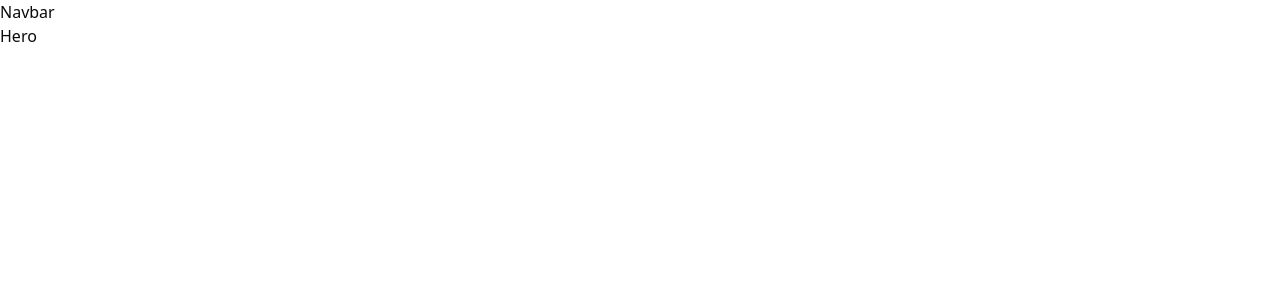
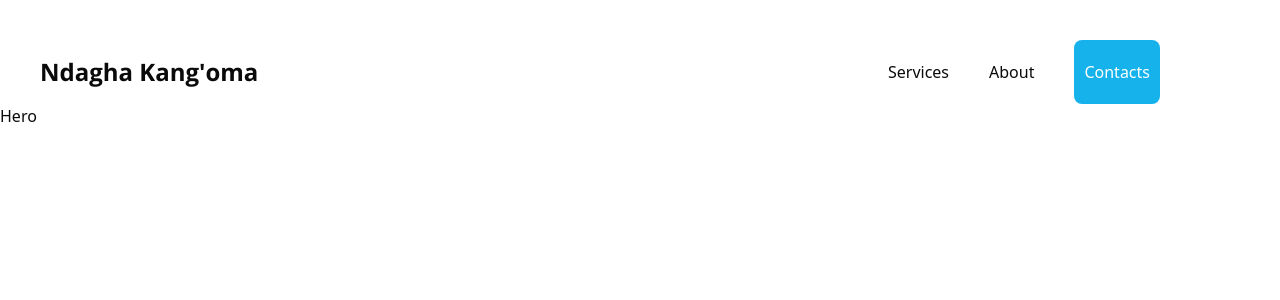
Before and after one commit to therealndagha/portifolio-website, a React (Vite) app: page / in a window 1280 px wide. Shown: the top 300 px of the page. Built offline with nearby package versions, Linux system fonts and the light colour scheme.

Commit message:
Add initial responsive navbar code

```diff
--- a/package.json
+++ b/package.json
@@ -18,6 +18,7 @@
     "lucide-react": "^0.511.0",
     "react": "^19.1.0",
     "react-dom": "^19.1.0",
+    "react-icons": "^5.5.0",
     "react-router-dom": "^7.6.1",
     "tailwind-merge": "^3.3.0",
     "tailwindcss": "^4.1.8"
--- a/src/Components/Navbar.tsx
+++ b/src/Components/Navbar.tsx
@@ -1,8 +1,46 @@
-
+import { navLinks } from "@/utilities/NavLinks";
+import { Sheet, SheetContent, SheetDescription, SheetHeader, SheetTitle, SheetTrigger } from "./ui/sheet";
+import { FaBars } from "react-icons/fa";
 const Navbar = () =>{
     return (
-        <nav className="">
-              Navbar
+        <nav className="flex flex-row items-center justify-between space-x-20 mt-10 mr-10 ml-10">
+            <div>
+                <h3 className="logo">Ndagha Kang'oma</h3>
+            </div>
+            <div className="hidden md:block">
+                 <div className="flex flex-row items-center justify-center space-x-10">
+                        {
+                    navLinks.map((singleNavLink)=> (
+                        <div key={singleNavLink.title}>
+                              {
+                                singleNavLink.title === 'Contacts' ? <button  className="bg-some-blue-shade text-white py-5 px-2.5 rounded-md hover:outline-2 hover:outline-some-lighter-blue-shade hover:bg-blue-400 hover:ring-blue-950"><a href={singleNavLink.href}>{singleNavLink.title}</a></button> : <button ><a href={singleNavLink.href}>{singleNavLink.title}</a></button>
+                              }
+                        </div>
+                    ))
+                  }
+                 </div>
+
+            </div>
+            <Sheet>
+                <SheetTrigger className="block md:hidden"><FaBars size={24}/></SheetTrigger>
+                <SheetContent side="left">
+                    <SheetHeader>
+                        <SheetTitle className="logo">Ndagha Kang'oma</SheetTitle>
+                    </SheetHeader>
+                    <div className="flex flex-col space-y-5">
+                        {
+                            navLinks.map((singleNavLinks)=>(
+                                <div key={singleNavLinks.title}>
+                                    <button>{singleNavLinks.title}</button>
+                                </div>
+                            ))
+                        }
+                    </div>
+                </SheetContent>
+            </Sheet>
+
+
+
         </nav>
     )
 }
--- a/src/index.css
+++ b/src/index.css
@@ -21,7 +21,7 @@
 
 @layer components {
     .logo {
-        @apply text-2xl font-open-sans font-bold  text-some-blue-shade
+        @apply text-2xl font-open-sans font-bold
     }
     .contact_button {
         @apply py-5 px-5 bg-some-blue-shade text-white rounded-md hover:bg-some-lighter-blue-shade
--- /dev/null
+++ b/src/utilities/NavLinks.ts
@@ -0,0 +1,24 @@
+
+type navLinkType = {
+    title: string,
+    href: string
+}
+
+type navLinksArrayType = navLinkType[];
+
+
+export const navLinks:navLinksArrayType = [
+    {
+        title: 'Services',
+        href: '#services'
+    },
+    {
+        title: 'About',
+        href: '#about',
+
+    },
+    {
+        title: 'Contacts',
+        href: '#contacts'
+    }
+]
```
Also changed, not shown: 1 other file (tests, documents, lock files or other folders).
